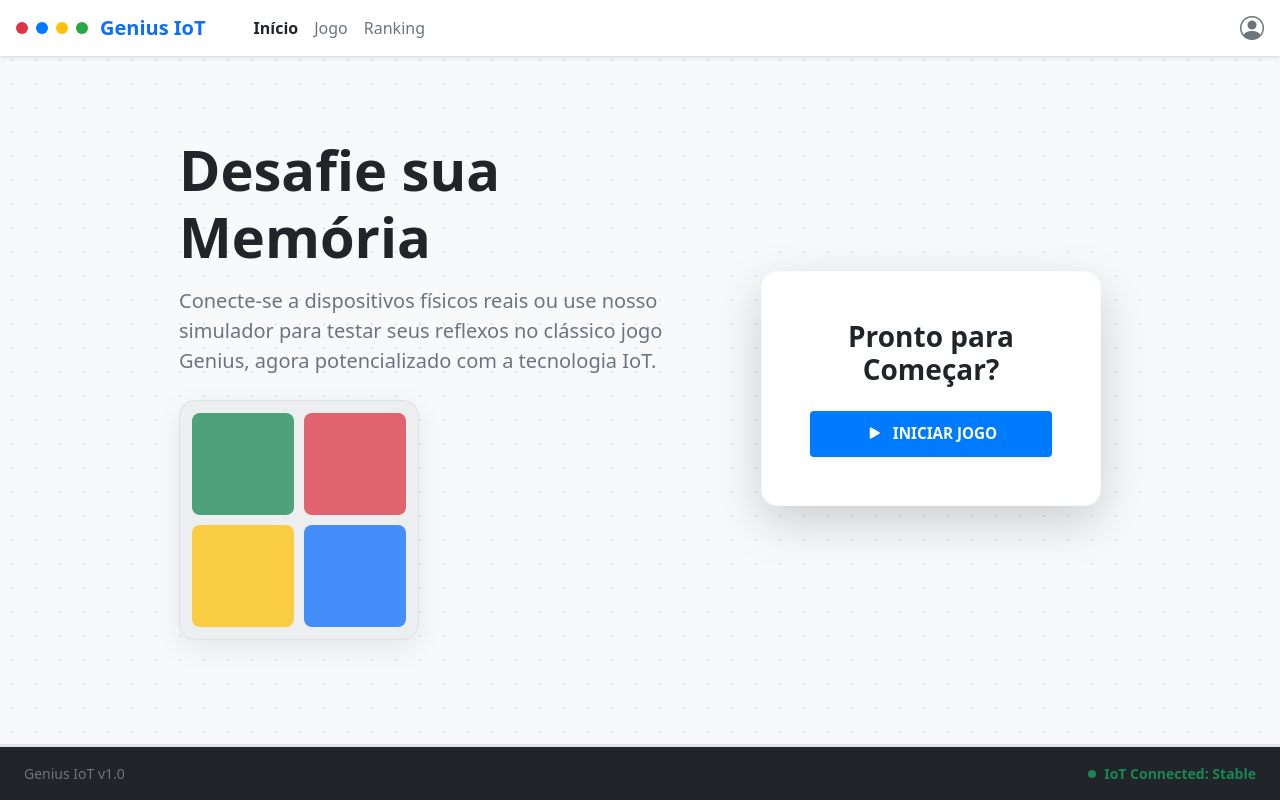
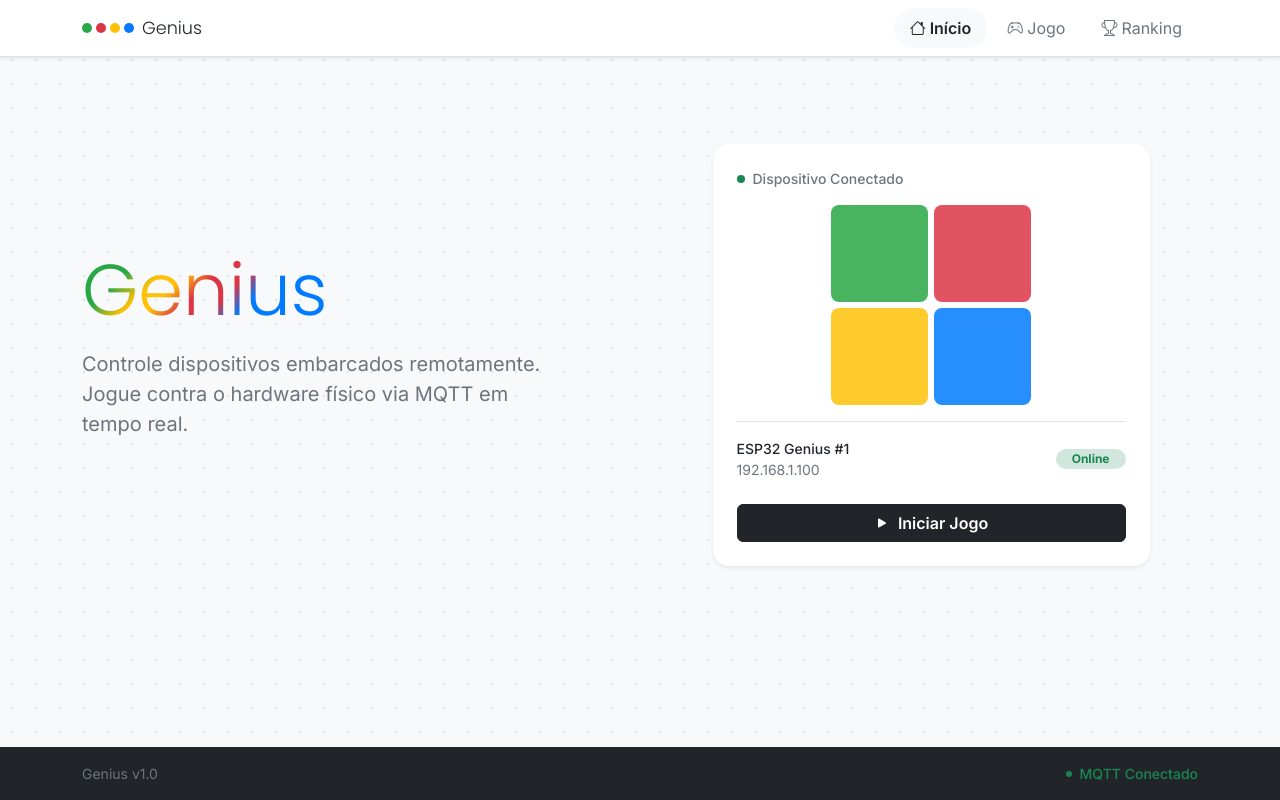
Before and after one commit to gabriel0derrel/controle-embarcados, a React (Vite) app in the folder frontend/: page / in a window 1280 px wide. Built offline with nearby package versions, Linux system fonts and the light colour scheme.

Commit message:
design: refatora navbar, tela inicial e tipografia com gradiente Genius

```diff
--- a/frontend/index.html
+++ b/frontend/index.html
@@ -4,7 +4,10 @@
     <meta charset="UTF-8" />
     <link rel="icon" type="image/png+xml" href="/pi.png" />
     <meta name="viewport" content="width=device-width, initial-scale=1.0" />
-    <title>Genius IoT</title>
+    <link rel="preconnect" href="https://fonts.googleapis.com">
+    <link rel="preconnect" href="https://fonts.gstatic.com" crossorigin>
+    <link href="https://fonts.googleapis.com/css2?family=Inter:wght@400;500;600;700&family=Poppins:wght@300&display=swap" rel="stylesheet">
+    <title>Genius</title>
   </head>
   <body>
     <div id="root"></div>
--- a/frontend/src/App.tsx
+++ b/frontend/src/App.tsx
@@ -5,7 +5,7 @@ import { InicioScreen } from './components/InicioScreen';
 import './App.css';
 
 function App() {
-  const [activeScreen, setActiveScreen] = useState<'inicio' | 'jogo' | 'resultado'>('inicio');
+  const [activeScreen, setActiveScreen] = useState<'inicio' | 'jogo' | 'ranking'>('inicio');
 
   return (
     <div className="d-flex flex-column min-vh-100 radial-bg">
@@ -14,7 +14,6 @@ function App() {
         onNavigate={setActiveScreen}
       />
 
-      {/* Área de Conteúdo Principal */}
       <main className="flex-grow-1 d-flex align-items-start justify-content-center pt-3 pb-5 mt-5">
         {activeScreen === 'inicio' && (
           <InicioScreen onStartGame={() => setActiveScreen('jogo')} />
@@ -27,7 +26,7 @@ function App() {
           </div>
         )}
 
-        {activeScreen === 'resultado' && (
+        {activeScreen === 'ranking' && (
           <div className="container py-5 text-center card shadow-lg p-5 rounded-4 bg-white" style={{ maxWidth: '480px' }}>
             <h2 className="text-dark fw-bold mb-3">Tela de Ranking</h2>
             <p className="text-secondary mb-0">Esta tela será implementada nos passos subsequentes.</p>
--- a/frontend/src/components/Footer.tsx
+++ b/frontend/src/components/Footer.tsx
@@ -2,19 +2,12 @@ import React from 'react';
 
 export const Footer: React.FC = () => {
   return (
-    <footer
-      className="bg-dark text-light py-3 mt-auto border-top border-3"
-      style={{ borderColor: 'var(--genius-red)' }}
-    >
-      <div className="container-fluid px-4 d-flex justify-content-between align-items-center">
-        <div className="small text-secondary">
-          Genius IoT v1.0
-        </div>
-        <div className="small text-secondary d-flex align-items-center">
-          <span className="d-flex align-items-center gap-2 text-success fw-semibold">
-            <span className="d-inline-block rounded-circle bg-success pulse-green" style={{ width: '8px', height: '8px' }}></span>
-            IoT Connected: Stable
-          </span>
+    <footer className="bg-dark text-light py-3 mt-auto">
+      <div className="container d-flex justify-content-between align-items-center">
+        <small className="text-secondary">Genius v1.0</small>
+        <div className="d-flex align-items-center gap-2">
+          <span className="rounded-circle bg-success pulse-green" style={{ width: '6px', height: '6px' }}></span>
+          <small className="text-success fw-medium">MQTT Conectado</small>
         </div>
       </div>
     </footer>
--- a/frontend/src/components/InicioScreen.tsx
+++ b/frontend/src/components/InicioScreen.tsx
@@ -6,89 +6,64 @@ interface InicioScreenProps {
 
 export const InicioScreen: React.FC<InicioScreenProps> = ({ onStartGame }) => {
   return (
-    <div className="container py-3">
-      <div className="row align-items-center justify-content-center g-5 mt-2">
+    <div className="container py-4">
+      <div className="row align-items-center g-5 mt-2">
 
-        {/* Conteúdo Esquerdo / Preview do Jogo */}
+        {/* Coluna Esquerda - Texto */}
         <div className="col-12 col-lg-6 text-center text-lg-start">
-          <h1 className="display-4 fw-bold mb-3 text-dark">
-            Desafie sua Memória
+          <h1 className="display-2 genius-title mb-3">
+            Genius
           </h1>
-          <p className="lead text-secondary mb-4 mx-auto mx-lg-0" style={{ maxWidth: '500px' }}>
-            Conecte-se a dispositivos físicos reais ou use nosso simulador para testar seus reflexos no clássico jogo Genius, agora potencializado com a tecnologia IoT.
+
+          <p className="fs-5 text-secondary mb-4 mx-auto mx-lg-0" style={{ maxWidth: '460px' }}>
+            Controle dispositivos embarcados remotamente. Jogue contra o hardware físico via MQTT em tempo real.
           </p>
-
-          {/* Grid de Preview dos Botões do Genius */}
-          <div
-            className="position-relative mx-auto ms-lg-0"
-            style={{
-              width: '240px',
-              height: '240px',
-              borderRadius: '16px',
-              backgroundColor: '#edeeef',
-              padding: '12px',
-              boxShadow: '0 8px 30px rgba(0, 0, 0, 0.08)',
-              border: '1px solid #dee2e6'
-            }}
-          >
-            <div
-              style={{
-                display: 'grid',
-                gridTemplateColumns: '1fr 1fr',
-                gridTemplateRows: '1fr 1fr',
-                gap: '10px',
-                width: '100%',
-                height: '100%'
-              }}
-            >
-              <div
-                className="bg-success opacity-75"
-                style={{
-                  borderRadius: '8px'
-                }}
-              ></div>
-              <div
-                className="bg-danger opacity-75"
-                style={{
-                  borderRadius: '8px'
-                }}
-              ></div>
-              <div
-                className="bg-warning opacity-75"
-                style={{
-                  borderRadius: '8px'
-                }}
-              ></div>
-              <div
-                className="bg-primary opacity-75"
-                style={{
-                  borderRadius: '8px'
-                }}
-              ></div>
-            </div>
-          </div>
         </div>
 
-        {/* Conteúdo Direito / Painel de Controle */}
-        <div className="col-12 col-md-8 col-lg-5 col-xl-4">
-          <div className="card shadow-lg border border-light rounded-4 overflow-hidden">
-            <div className="card-body p-4 p-md-5 text-center">
-              <h2 className="h3 fw-bold text-dark mb-4">Pronto para Começar?</h2>
+        {/* Coluna Direita - Card */}
+        <div className="col-12 col-md-8 col-lg-5 mx-auto ms-lg-auto">
+          <div className="card border-0 shadow-sm rounded-4">
+            <div className="card-body p-4">
+              {/* Status */}
+              <div className="d-flex align-items-center gap-2 mb-3">
+                <span className="rounded-circle bg-success pulse-green" style={{ width: '8px', height: '8px' }}></span>
+                <small className="text-secondary fw-medium">Dispositivo Conectado</small>
+              </div>
 
-              <div className="d-grid">
+              {/* Grid Genius */}
+              <div
+                className="mx-auto mb-3"
+                style={{
+                  width: '200px',
+                  height: '200px',
+                  display: 'grid',
+                  gridTemplateColumns: '1fr 1fr',
+                  gap: '6px',
+                }}
+              >
+                <div className="rounded-3" style={{ backgroundColor: 'var(--genius-green)', opacity: 0.85 }}></div>
+                <div className="rounded-3" style={{ backgroundColor: 'var(--genius-red)', opacity: 0.85 }}></div>
+                <div className="rounded-3" style={{ backgroundColor: 'var(--genius-yellow)', opacity: 0.85 }}></div>
+                <div className="rounded-3" style={{ backgroundColor: 'var(--genius-blue)', opacity: 0.85 }}></div>
+              </div>
+
+              {/* Info */}
+              <div className="d-flex justify-content-between align-items-center pt-3 border-top">
+                <div>
+                  <div className="small fw-medium text-dark">ESP32 Genius #1</div>
+                  <div className="small text-secondary">192.168.1.100</div>
+                </div>
+                <span className="badge bg-success-subtle text-success rounded-pill px-3">Online</span>
+              </div>
+
+              {/* Botão */}
+              <div className="d-grid mt-4">
                 <button
                   onClick={onStartGame}
-                  className="btn btn-primary fw-bold d-flex align-items-center justify-content-center gap-2 border-0 shadow-sm"
-                  style={{
-                    backgroundColor: '#007bff',
-                    borderRadius: '4px',
-                    paddingTop: '8px',
-                    paddingBottom: '8px',
-                    fontSize: '0.95rem'
-                  }}
+                  className="btn btn-dark fw-semibold d-flex align-items-center justify-content-center gap-2"
                 >
-                  <i className="bi bi-play-fill fs-5"></i>
-                  INICIAR JOGO
+                  <i className="bi bi-play-fill"></i>
+                  Iniciar Jogo
                 </button>
               </div>
             </div>
--- a/frontend/src/components/Navbar.tsx
+++ b/frontend/src/components/Navbar.tsx
@@ -1,78 +1,60 @@
 import React from 'react';
 
 interface NavbarProps {
-  activeScreen: 'inicio' | 'jogo' | 'resultado';
-  onNavigate: (screen: 'inicio' | 'jogo' | 'resultado') => void;
+  activeScreen: 'inicio' | 'jogo' | 'ranking';
+  onNavigate: (screen: 'inicio' | 'jogo' | 'ranking') => void;
 }
 
 export const Navbar: React.FC<NavbarProps> = ({ activeScreen, onNavigate }) => {
   return (
-    <nav className="navbar navbar-expand-md navbar-light bg-white fixed-top shadow-sm border-bottom" style={{ backgroundColor: '#ffffff' }}>
-      <div className="container-fluid px-2 px-md-3">
-        {/* Logo / Marca */}
+    <nav className="navbar navbar-expand-md bg-white fixed-top shadow-sm border-bottom">
+      <div className="container">
         <a
-          className="navbar-brand fw-bold d-flex align-items-center gap-2 text-primary"
+          className="navbar-brand d-flex align-items-center gap-2"
           href="#"
           onClick={(e) => { e.preventDefault(); onNavigate('inicio'); }}
         >
-          <span className="d-inline-block rounded-circle" style={{ width: '12px', height: '12px', backgroundColor: 'var(--genius-red)' }}></span>
-          <span className="d-inline-block rounded-circle" style={{ width: '12px', height: '12px', backgroundColor: 'var(--genius-blue)' }}></span>
-          <span className="d-inline-block rounded-circle" style={{ width: '12px', height: '12px', backgroundColor: 'var(--genius-yellow)' }}></span>
-          <span className="d-inline-block rounded-circle" style={{ width: '12px', height: '12px', backgroundColor: 'var(--genius-green)' }}></span>
-          <span className="ms-1">Genius IoT</span>
+          <div className="d-flex gap-1">
+            <span className="rounded-circle" style={{ width: '10px', height: '10px', backgroundColor: 'var(--genius-green)' }}></span>
+            <span className="rounded-circle" style={{ width: '10px', height: '10px', backgroundColor: 'var(--genius-red)' }}></span>
+            <span className="rounded-circle" style={{ width: '10px', height: '10px', backgroundColor: 'var(--genius-yellow)' }}></span>
+            <span className="rounded-circle" style={{ width: '10px', height: '10px', backgroundColor: 'var(--genius-blue)' }}></span>
+          </div>
+          <span className="text-dark" style={{ fontFamily: "'Poppins', sans-serif", fontWeight: 300, fontSize: '1.1rem' }}>Genius</span>
         </a>
 
-        {/* Botão de Toggle (Menu Mobile) */}
         <button
-          className="navbar-toggler"
+          className="navbar-toggler border-0"
           type="button"
           data-bs-toggle="collapse"
           data-bs-target="#navbarNav"
-          aria-controls="navbarNav"
-          aria-expanded="false"
-          aria-label="Toggle navigation"
         >
           <span className="navbar-toggler-icon"></span>
         </button>
 
-        {/* Links de Navegação */}
         <div className="collapse navbar-collapse" id="navbarNav">
-          <ul className="navbar-nav me-auto mb-2 mb-md-0 ms-4">
-            <li className="nav-item">
-              <a
-                className={`nav-link ${activeScreen === 'inicio' ? 'active fw-bold text-dark' : 'text-secondary'}`}
-                href="#"
-                onClick={(e) => { e.preventDefault(); onNavigate('inicio'); }}
-              >
-                Início
-              </a>
-            </li>
-            <li className="nav-item">
-              <a
-                className={`nav-link ${activeScreen === 'jogo' ? 'active fw-bold text-dark' : 'text-secondary'}`}
-                href="#"
-                onClick={(e) => { e.preventDefault(); onNavigate('jogo'); }}
-              >
-                Jogo
-              </a>
-            </li>
-            <li className="nav-item">
-              <a
-                className={`nav-link ${activeScreen === 'resultado' ? 'active fw-bold text-dark' : 'text-secondary'}`}
-                href="#"
-                onClick={(e) => { e.preventDefault(); onNavigate('resultado'); }}
-              >
-                Ranking
-              </a>
-            </li>
+          <ul className="navbar-nav ms-auto gap-1">
+            {[
+              { key: 'inicio' as const, label: 'Início', icon: 'bi-house' },
+              { key: 'jogo' as const, label: 'Jogo', icon: 'bi-controller' },
+              { key: 'ranking' as const, label: 'Ranking', icon: 'bi-trophy' },
+            ].map(({ key, label, icon }) => (
+              <li className="nav-item" key={key}>
+                <a
+                  className={`nav-link d-flex align-items-center gap-1 rounded-pill px-3 ${
+                    activeScreen === key
+                      ? 'active fw-semibold text-dark bg-light'
+                      : 'text-secondary'
+                  }`}
+                  href="#"
+                  onClick={(e) => { e.preventDefault(); onNavigate(key); }}
+                >
+                  <i className={`bi ${icon}`}></i>
+                  <span>{label}</span>
+                </a>
+              </li>
+            ))}
           </ul>
-
-          {/* Perfil do Usuário à Direita */}
-          <div className="d-flex align-items-center gap-3">
-            <a href="#" className="text-secondary" title="Minha Conta">
-              <i className="bi bi-person-circle fs-4"></i>
-            </a>
-          </div>
         </div>
       </div>
     </nav>
--- a/frontend/src/index.css
+++ b/frontend/src/index.css
@@ -1,4 +1,9 @@
-/* Cores customizadas do Genius (Apagado / Aceso / Sombra física) */
+/* Fonte global */
+body {
+  font-family: 'Inter', sans-serif;
+}
+
+/* Cores customizadas do Genius */
 :root {
   --genius-green: #28a745;
   --genius-green-lit: #39d75c;
@@ -17,130 +22,53 @@
   --genius-blue-shadow: #0062cc;
 }
 
-/* Fundo padrão com bolinhas de grade (opcional para estética premium) */
+/* Fundo com grade pontilhada */
 .radial-bg {
   background-color: #f8f9fa;
   background-image: radial-gradient(#dbe4ed 1.5px, transparent 1.5px);
   background-size: 24px 24px;
 }
 
-/* Pad circular do Genius */
-.genius-pad {
-  width: 100%;
-  aspect-ratio: 1;
-  background-color: #edeeef;
-  border-radius: 50%;
-  border: 8px solid #ced4da;
-  padding: 1rem;
-  box-shadow: 0 8px 24px rgba(0, 0, 0, 0.1);
+/* Título Genius colorido */
+/*
+  Ajuste os valores percentuais para controlar o tamanho de cada cor:
+  - Verde:   0% até X1%
+  - Amarelo: X1% até X2%
+  - Vermelho: X2% até X3%
+  - Azul:    X3% até 100%
+
+  Exemplo: 25%, 25%, 50%, 50%, 75%, 75% = 4 blocos iguais
+*/
+.genius-title {
+  font-family: 'Poppins', sans-serif;
+  font-weight: 100;
+  background: linear-gradient(135deg,
+      var(--genius-green) 11%,
+      var(--genius-yellow) 17%,
+      var(--genius-yellow) 21%,
+      var(--genius-red) 26%,
+      var(--genius-red) 31%,
+      var(--genius-blue) 36%);
+  -webkit-background-clip: text;
+  -webkit-text-fill-color: transparent;
+  background-clip: text;
 }
 
-.genius-btn {
-  border: none;
-  outline: none;
-  cursor: pointer;
-  transition: all 0.1s ease;
-  opacity: 0.85;
-}
-
-.genius-btn:hover {
-  opacity: 0.95;
-  filter: brightness(1.05);
-}
-
-.genius-btn:active {
-  transform: scale(0.96) !important;
-}
-
-/* Formatos de quadrantes e efeitos ativos/acesos dos botões */
-.genius-btn-green {
-  background-color: var(--genius-green);
-  border-top-left-radius: 100% !important;
-  border-top-right-radius: 1.5rem !important;
-  border-bottom-left-radius: 1.5rem !important;
-  border-bottom-right-radius: 0.25rem !important;
-  box-shadow: 0 6px 0 0 var(--genius-green-shadow);
-}
-.genius-btn-green.active, .genius-btn-green:active {
-  background-color: var(--genius-green-lit) !important;
-  opacity: 1 !important;
-  filter: drop-shadow(0 0 15px var(--genius-green-lit));
-  box-shadow: 0 0px 0 0 var(--genius-green-shadow) !important;
-  transform: translateY(6px);
-}
-
-.genius-btn-red {
-  background-color: var(--genius-red);
-  border-top-right-radius: 100% !important;
-  border-top-left-radius: 1.5rem !important;
-  border-bottom-right-radius: 1.5rem !important;
-  border-bottom-left-radius: 0.25rem !important;
-  box-shadow: 0 6px 0 0 var(--genius-red-shadow);
-}
-.genius-btn-red.active, .genius-btn-red:active {
-  background-color: var(--genius-red-lit) !important;
-  opacity: 1 !important;
-  filter: drop-shadow(0 0 15px var(--genius-red-lit));
-  box-shadow: 0 0px 0 0 var(--genius-red-shadow) !important;
-  transform: translateY(6px);
-}
-
-.genius-btn-yellow {
-  background-color: var(--genius-yellow);
-  border-bottom-left-radius: 100% !important;
-  border-bottom-right-radius: 1.5rem !important;
-  border-top-left-radius: 1.5rem !important;
-  border-top-right-radius: 0.25rem !important;
-  box-shadow: 0 6px 0 0 var(--genius-yellow-shadow);
-}
-.genius-btn-yellow.active, .genius-btn-yellow:active {
-  background-color: var(--genius-yellow-lit) !important;
-  opacity: 1 !important;
-  filter: drop-shadow(0 0 15px var(--genius-yellow-lit));
-  box-shadow: 0 0px 0 0 var(--genius-yellow-shadow) !important;
-  transform: translateY(6px);
-}
-
-.genius-btn-blue {
-  background-color: var(--genius-blue);
-  border-bottom-right-radius: 100% !important;
-  border-bottom-left-radius: 1.5rem !important;
-  border-top-right-radius: 1.5rem !important;
-  border-top-left-radius: 0.25rem !important;
-  box-shadow: 0 6px 0 0 var(--genius-blue-shadow);
-}
-.genius-btn-blue.active, .genius-btn-blue:active {
-  background-color: var(--genius-blue-lit) !important;
-  opacity: 1 !important;
-  filter: drop-shadow(0 0 15px var(--genius-blue-lit));
-  box-shadow: 0 0px 0 0 var(--genius-blue-shadow) !important;
-  transform: translateY(6px);
-}
-
-/* Animações de pulsação dos LEDs de status */
+/* Animação de pulsação do LED de status */
 .pulse-green {
   animation: pulse-green-anim 1.5s infinite;
 }
+
 @keyframes pulse-green-anim {
-  0% { box-shadow: 0 0 0 0 rgba(40, 167, 69, 0.7); }
-  70% { box-shadow: 0 0 0 6px rgba(40, 167, 69, 0); }
-  100% { box-shadow: 0 0 0 0 rgba(40, 167, 69, 0); }
+  0% {
+    box-shadow: 0 0 0 0 rgba(40, 167, 69, 0.7);
+  }
+
+  70% {
+    box-shadow: 0 0 0 6px rgba(40, 167, 69, 0);
+  }
+
+  100% {
+    box-shadow: 0 0 0 0 rgba(40, 167, 69, 0);
+  }
 }
-
-.pulse-yellow {
-  animation: pulse-yellow-anim 1.5s infinite;
-}
-@keyframes pulse-yellow-anim {
-  0% { box-shadow: 0 0 0 0 rgba(255, 193, 7, 0.7); }
-  70% { box-shadow: 0 0 0 6px rgba(255, 193, 7, 0); }
-  100% { box-shadow: 0 0 0 0 rgba(255, 193, 7, 0); }
-}
-
-.pulse-red {
-  animation: pulse-red-anim 1.5s infinite;
-}
-@keyframes pulse-red-anim {
-  0% { box-shadow: 0 0 0 0 rgba(220, 53, 69, 0.7); }
-  70% { box-shadow: 0 0 0 6px rgba(220, 53, 69, 0); }
-  100% { box-shadow: 0 0 0 0 rgba(220, 53, 69, 0); }
-}
```
